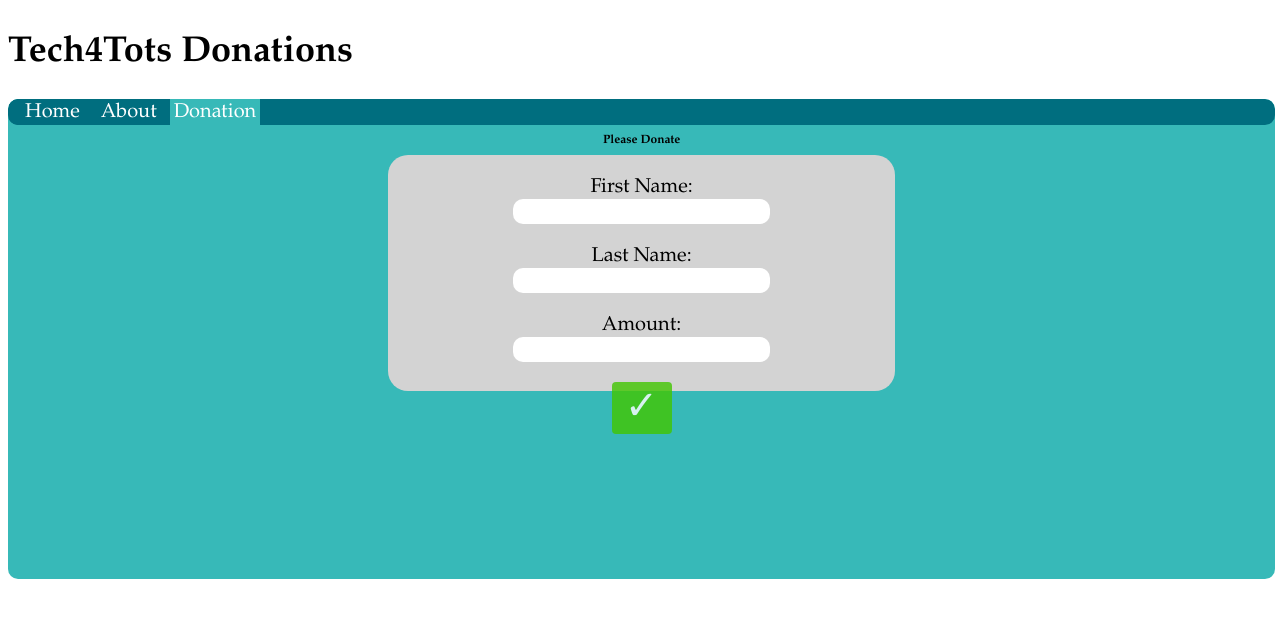
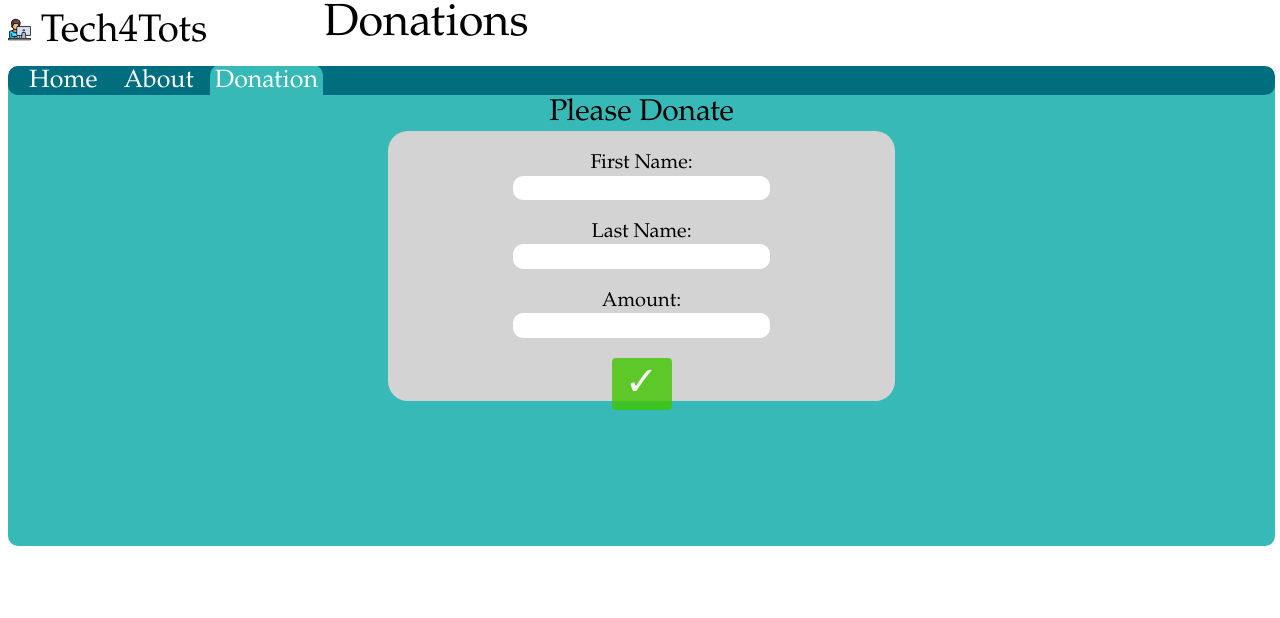
Before and after one commit to Fioringo/Tech4TotsCUNY2x, a Flask app: page /pay in a window 1280 px wide. Shown: the top 618 px of the page. Run offline with Flask 2, Linux system fonts and the light colour scheme.

Commit message:
updated some pages

```diff
--- a/templates/css/index_style.css
+++ b/templates/css/index_style.css
@@ -24,11 +24,12 @@
     align-self: center;
     width: 100%;
     font-size: 3em;
+    display: inline;
 }
 
 .laptop-boy {
-    height: 1em;
-    width: 1em;
+    height: 0.6em;
+    width: 0.6em;
 }
 
 h1 {
@@ -41,8 +42,10 @@
 }
 
 .logo {
-    font-size: 4em;
-    text-align: center;
+    font-size: 3vw;
+    min-height: 1.8vh;
+    left: 0;
+    width: 33%;
 }
 
 .pic{
@@ -95,6 +98,14 @@
 
 .donation-box{
     margin:0px auto;
+
+}
+
+.donation-form{
+    min-height: 12.5em;
+    max-width: 40em;
+    min-width: 20em;
+    -webkit-min-logical-height: 12.5em;
 }
 
 .section{
@@ -104,8 +115,11 @@
 }
 
 .tag-to-header {
+    margin-top: -1.3em;
     text-align: center;
-    font-size: 2em;
+    font-size: 1.5em;
+    right: 0;
+    width: 66%;
 }
 
 .tag-to-links {
@@ -139,6 +153,7 @@
 }
 
 ul {
+    height: 2.75em;
     border-radius: 10px;
     list-style-type: none;
     margin: 0;
@@ -148,8 +163,10 @@
 }
 
 li {
+    border-top-right-radius: 12px;
+    border-top-left-radius: 12px;
     padding: 0.2em;
-    font-size: 2em;
+    font-size: 2.5em;
     color: white;
     display: inline;
     background-color: #006E7F;
@@ -164,15 +181,17 @@
     padding: 0.2em;
     text-decoration: none;
 
-    justify-content: flex-start;
+
 }
 
 li:hover {
     background-color: #7DE19B;
+     border-radius: 10px;
 }
 
 li a:hover {
     background-color: #7DE19B;
+    border-radius: 10px;
 }
 
 .content {
@@ -180,6 +199,7 @@
     border-radius: 10px;
     overflow: hidden;
     height: 60vh;
+    -webkit-min-logical-height: 35em;
 }
 
 .content-text-box {
@@ -195,13 +215,6 @@
     margin: 0;
 }
 
-#ticker {
-    font-size: 1.69em;
-    width: 100%;
-
-    color: #000;
-}
-
 .under-ticker {
     height: 60vh;
 }
--- a/templates/index.html
+++ b/templates/index.html
@@ -9,9 +9,9 @@
 
 <body>
 	<header>
-	    <h1 class='logo'><img src="../images/student.svg" class="laptop-boy" alt=""> Tech4Tots  </h1>
+	    <div class='logo'><img src="../images/student.svg" class="laptop-boy" alt=""> Tech4Tots  </div>
 
-	    <p class="tag-to-header"> Empowering underprivileged children through technology</p>
+	    <div class="tag-to-header"> Empowering underprivileged children through technology</div>
 
 	</header>
 	<main>
@@ -55,7 +55,7 @@
 							<a href="pay.html"><img class="pic" src="../images/dollar.svg" alt="coin pic"></a>
 							<h1><a href="pay.html">Donate Here</a></h1>
 							<p>
-								Lorem, ipsum dolor sit amet consectetur adipisicing elit. Unde nesciunt voluptatum eos voluptatibus dignissimos beatae at, veritatis, deleniti animi, cumque ullam nihil! Sapiente quam repellat beatae officiis omnis alias architecto.
+								Contribute to our great cause!
 							</p>
 						</div>
 				</div>
--- a/templates/pay.html
+++ b/templates/pay.html
@@ -10,17 +10,16 @@
 </head>
 
 <body>
-<!--    <div id="tickerwrap">-->
-<!--        <marquee id="ticker">-->
-<!--            Lorem ipsum dolor sit amet, consectetur adipiscing elit. Nam vel augue eget velit tristique pretium. Nam ultrices nulla risus, ut elementum mauris dignissim at. Sed ultrices placerat dolor, ac congue nunc molestie et.-->
-<!--        </marquee>-->
-<!--    </div>-->
     <logo>
 
     </logo>
-    <header>
-        <h1>Tech4Tots Donations</h1>
-    </header>
+        <header>
+            <div class='logo'>
+                <img src="../images/student.svg" class="laptop-boy" alt="">
+                    Tech4Tots
+            </div>
+            <div class="tag-to-header"> Donations </div>
+        </header>
     <div class = "under-ticker">
         <div class = "logo">
         </div>
@@ -35,7 +34,7 @@
                     <li style="background-color: #37B9B8;"> Donation </li>
                 </ul>
             </nav>
-	<h1 style="text-align: center;"> Please Donate </h1>
+            <div style="text-align: center; font-size: 3em; paddin: 1em;"> Please Donate </div>
 <div class="flex-container">
    <!--
     <div class="donate-tag">
```
Also changed, not shown: templates/about.html (+8 -3 lines).
